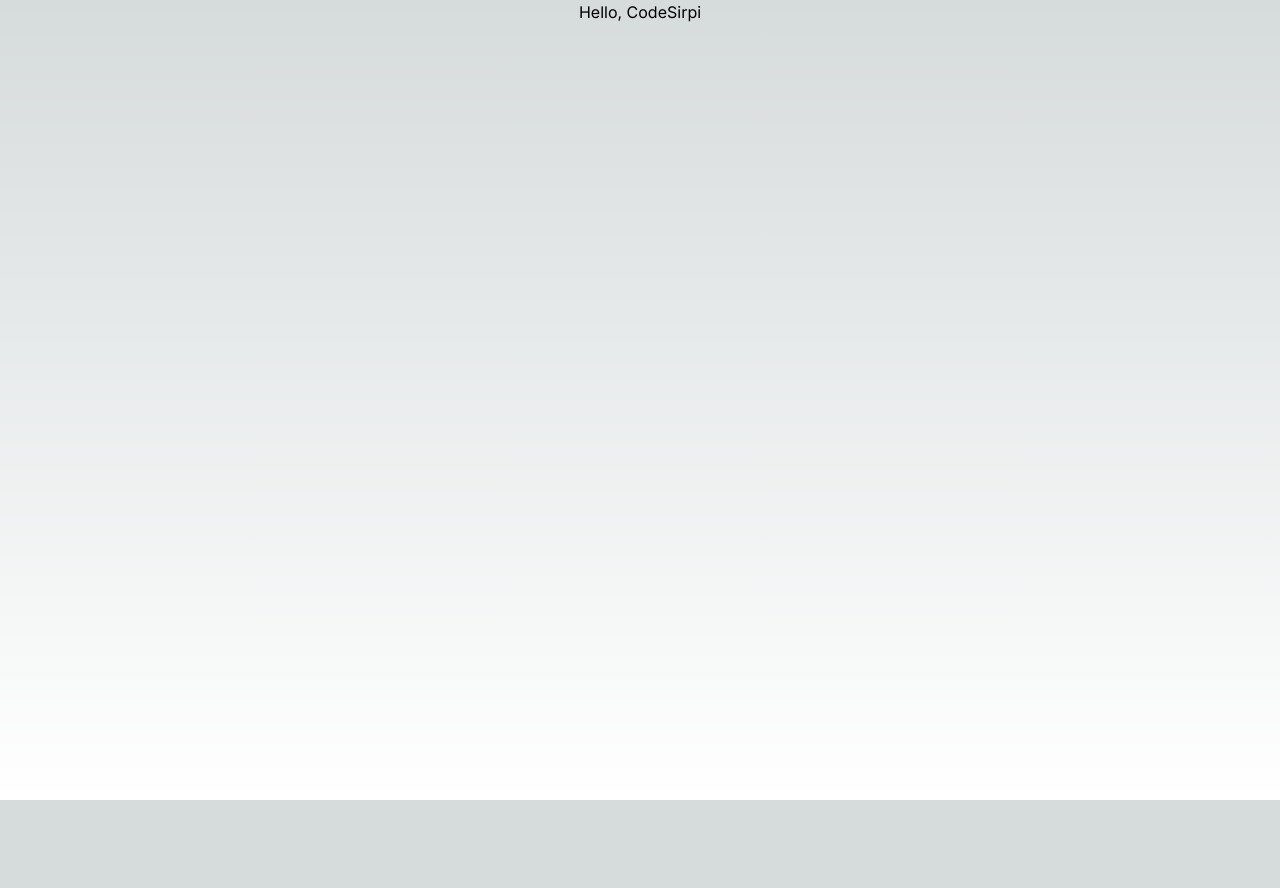
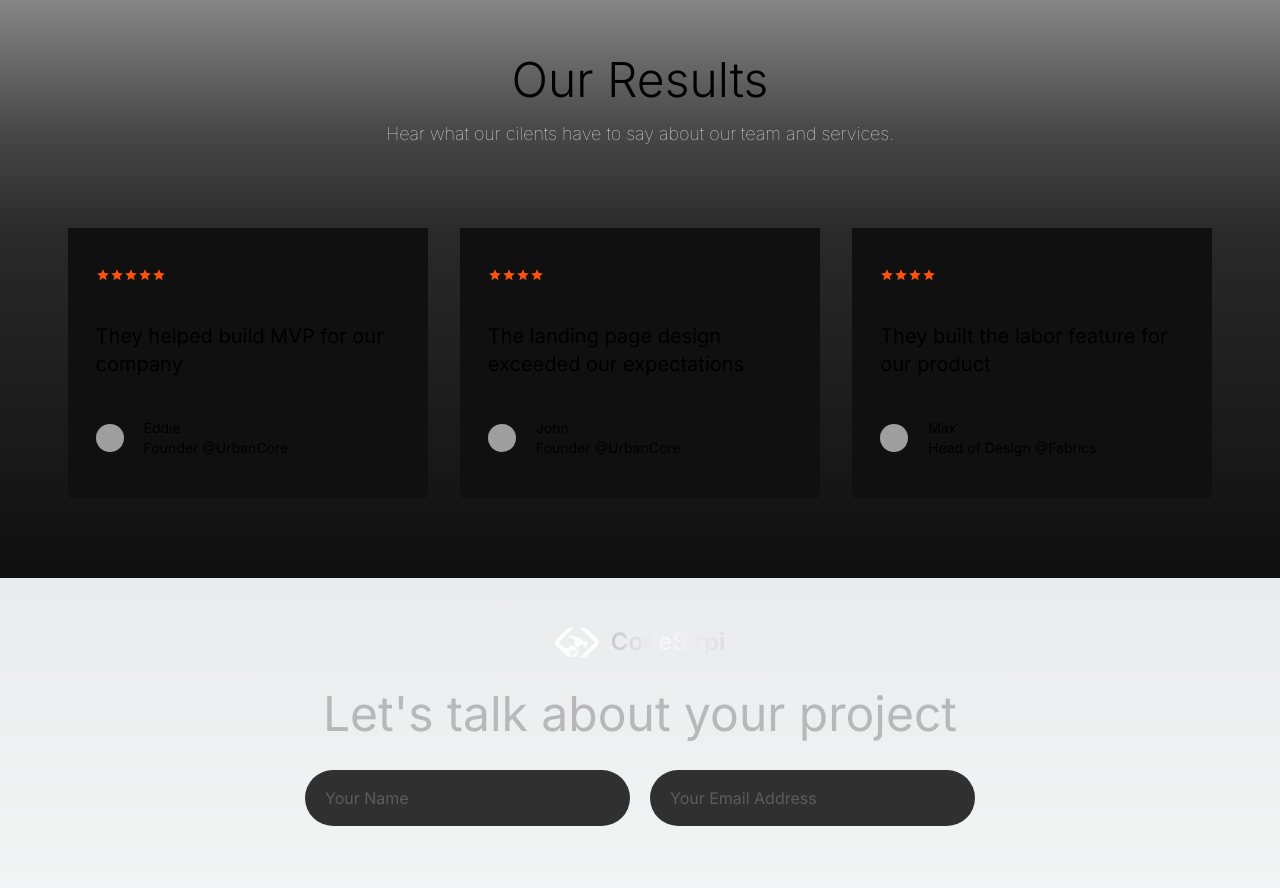
Before and after one commit to codesirpi/landing-site, a Next.js app: page / in a window 1280 px wide. Shown: the top 888 px of the page. Before the commit the page ends 800 px from the top, so only its background shows below. Built offline with nearby package versions, Linux system fonts and the light colour scheme; grey boxes are pictures that could not be loaded.

Commit message:
section:first complete commit

```diff
--- /dev/null
+++ b/app/components/contact-section/contact-section.tsx
@@ -0,0 +1,48 @@
+import React from "react";
+import logo from "../../assets/contact-section/logo.png";
+import Image from "next/image";
+import "../../globals.css";
+
+const contactSection = () => {
+  return (
+    <div className="bg-[background-black] w-full h-fit">
+      <div className="mt-12 text-center">
+        <Image
+          src={logo}
+          alt="logo"
+          width={44}
+          height={29}
+          className="inline-block align-middle mr-3"
+        />
+        <div className="linear-gradient-company inline-block align-middle text-2xl font-semibold">
+          CodeSirpi
+        </div>
+      </div>
+      <div className="my-8 text-center text-5xl text-grey-800">
+        Let&#39;s talk about your project
+      </div>
+      <div className="w-full flex flex-col items-center justify-center">
+        <div className="w-full max-w-[670px] flex gap-x-5">
+          <input
+            className=" placeholder:text-grey-600 bg-input-box rounded-[28px] h-14 w-[100%] px-5"
+            placeholder="Your Name"
+          />
+          <input
+            className="placeholder:text-grey-600 bg-input-box rounded-[28px] h-14 w-[100%] px-5"
+            placeholder="Your Email Address"
+          />
+        </div>
+        <textarea
+          className="placeholder:text-grey-600 bg-input-box border-0 rounded-[28px] max-w-[670px] h-32 w-[100%] px-5 py-2 mt-16"
+          placeholder="Please tell us a brief about your project"
+        />
+        <button className="bg-[#222222] py-2 px-3.5 mt-10">Submit</button>
+      </div>
+      <div className="text-xl font-medium text-center mt-20 mb-12 text-grey-400 ">
+        2024 CodeSirpi Software LLP
+      </div>
+    </div>
+  );
+};
+
+export default contactSection;
--- /dev/null
+++ b/app/components/reviews-section/review-section.tsx
@@ -0,0 +1,50 @@
+import React from "react";
+import "../../globals.css";
+import { Icon } from "@iconify/react/dist/iconify.js";
+import Testimonal from "./testimonal";
+
+const ReviewsSection = () => {
+  const mockData = [
+    {
+      rating: 5,
+      comment: "They helped build MVP for our company",
+      profilePicture:
+        "https://st.depositphotos.com/2218212/2938/i/950/depositphotos_29387653-stock-photo-facebook-profile.jpg",
+      profileName: "Eddie",
+      designation: "Founder",
+      Company: "UrbanCore",
+    },
+    {
+      rating: 4,
+      comment: "The landing page design exceeded our expectations",
+      profilePicture:
+        "https://st.depositphotos.com/2218212/2938/i/950/depositphotos_29387653-stock-photo-facebook-profile.jpg",
+      profileName: "John",
+      designation: "Founder",
+      Company: "UrbanCore",
+    },
+    {
+      rating: 4,
+      comment: "They built the labor feature for our product",
+      profilePicture:
+        "https://st.depositphotos.com/2218212/2938/i/950/depositphotos_29387653-stock-photo-facebook-profile.jpg",
+      profileName: "Max",
+      designation: "Head of Design",
+      Company: "Fabrics",
+    },
+  ];
+
+  return (
+    <div className="linear-grey-gradient w-full h-fit">
+      <div className="text-center mt-14 mx-4">
+        <div className="text-5xl font-light">Our Results</div>
+        <div className="text-lg text-grey-200 font-thin pt-4">
+          Hear what our cilents have to say about our team and services.
+        </div>
+      </div>
+      <Testimonal mockData={mockData} />
+    </div>
+  );
+};
+
+export default ReviewsSection;
--- /dev/null
+++ b/app/components/reviews-section/testimonal.tsx
@@ -0,0 +1,56 @@
+import { Icon } from "@iconify/react/dist/iconify.js";
+import React from "react";
+
+type MockData = {
+  rating: number;
+  comment: string;
+  profilePicture: string;
+  profileName: string;
+  designation: string;
+  Company: string;
+};
+
+const Testimonal = ({mockData}: {mockData:MockData[]}) => {
+  return (
+    <div className="flex justify-center">
+      <div className="flex gap-x-8  w-full h-fit my-20 max-w-[1145px]">
+        {mockData.map((data: MockData, index: number) => (
+          <div
+            className="flex flex-col gap-y-10 max-w-[361px] w-full h-fit bg-background-black px-7 py-10"
+            key={index}
+          >
+            <div className="flex">
+              {Array.from({ length: data.rating }, (_, i) => (
+                <Icon
+                  icon="material-symbols:star"
+                  width={14}
+                  height={14}
+                  key={i}
+                  color="#FF520E"
+                />
+              ))}
+            </div>
+            <div className="text-xl">{data.comment}</div>
+            <div className="flex items-center gap-x-5">
+              <img
+                src={
+                  "https://st.depositphotos.com/2218212/2938/i/950/depositphotos_29387653-stock-photo-facebook-profile.jpg"
+                }
+                className="w-7 h-7 rounded-full"
+                alt="profile-photo"
+              />
+              <div className="text-sm">
+                <div>{data.profileName}</div>
+                <div>
+                  {data.designation} @{data.Company}
+                </div>
+              </div>
+            </div>
+          </div>
+        ))}
+      </div>
+    </div>
+  );
+};
+
+export default Testimonal;
--- a/app/globals.css
+++ b/app/globals.css
@@ -31,3 +31,14 @@ body {
     text-wrap: balance;
   }
 }
+
+.linear-grey-gradient{
+  background:linear-gradient(#858585 0%,#474747 23%,#292929 41%,#0F0F0F 100%)
+}
+
+.linear-gradient-company{
+  background: linear-gradient(to left,rgba(222, 222, 222, 1) 0%,rgba(255, 255, 255, 0.62) 52%,rgba(181, 181, 181, 0.62) 100%,rgba(255, 245, 245, 0.60) 100%);
+  -webkit-background-clip: text;
+  background-clip: text;
+  color: transparent;
+}
--- a/app/page.tsx
+++ b/app/page.tsx
@@ -1,9 +1,12 @@
 import Image from "next/image";
+import ReviewsSection from "./components/reviews-section/review-section";
+import ContactSection from "./components/contact-section/contact-section";
 
 export default function Home() {
   return (
-    <main className="flex min-h-screen flex-col items-center justify-between">
-      <h1>Hello, CodeSirpi</h1>
+    <main className="flex h-fit flex-col items-center justify-between">
+      <ReviewsSection />
+      <ContactSection />
     </main>
   );
 }
--- a/tailwind.config.ts
+++ b/tailwind.config.ts
@@ -13,21 +13,23 @@ const config: Config = {
         yellow: "#FF0",
         white: "#FFF",
         violet: {
-          700: '#5E0BEF',
+          700: "#5E0BEF",
         },
         grey: {
-          700: '#333333',
-          650: '#545454',
-          600: '#5C5C5C',
+          800: "#B8B8B8",
+          700: "#333333",
+          650: "#545454",
+          600: "#5C5C5C",
           500: "#888888",
           400: "#808080",
           300: "#AAB0BC",
+          200: "#F0F0F0",
         },
         orange: {
           600: "#FF520E",
-        }
-
-
+        },
+        "background-black": "#101010",
+        "input-box": "#303030"
       },
       fontFamily: {
         leckerli: ["Leckerli One", "cursive"],
@@ -37,6 +39,7 @@ const config: Config = {
         "gradient-radial": "radial-gradient(var(--tw-gradient-stops))",
         "gradient-conic":
           "conic-gradient(from 180deg at 50% 50%, var(--tw-gradient-stops))",
+        "gradient-primary": `linear-gradient(to right, red, green)`,
       },
     },
   },
```
Also changed, not shown: package.json (+6 -5 lines), app/assets/contact-section/logo.png (added), 1 other file (tests, documents, lock files or other folders).
